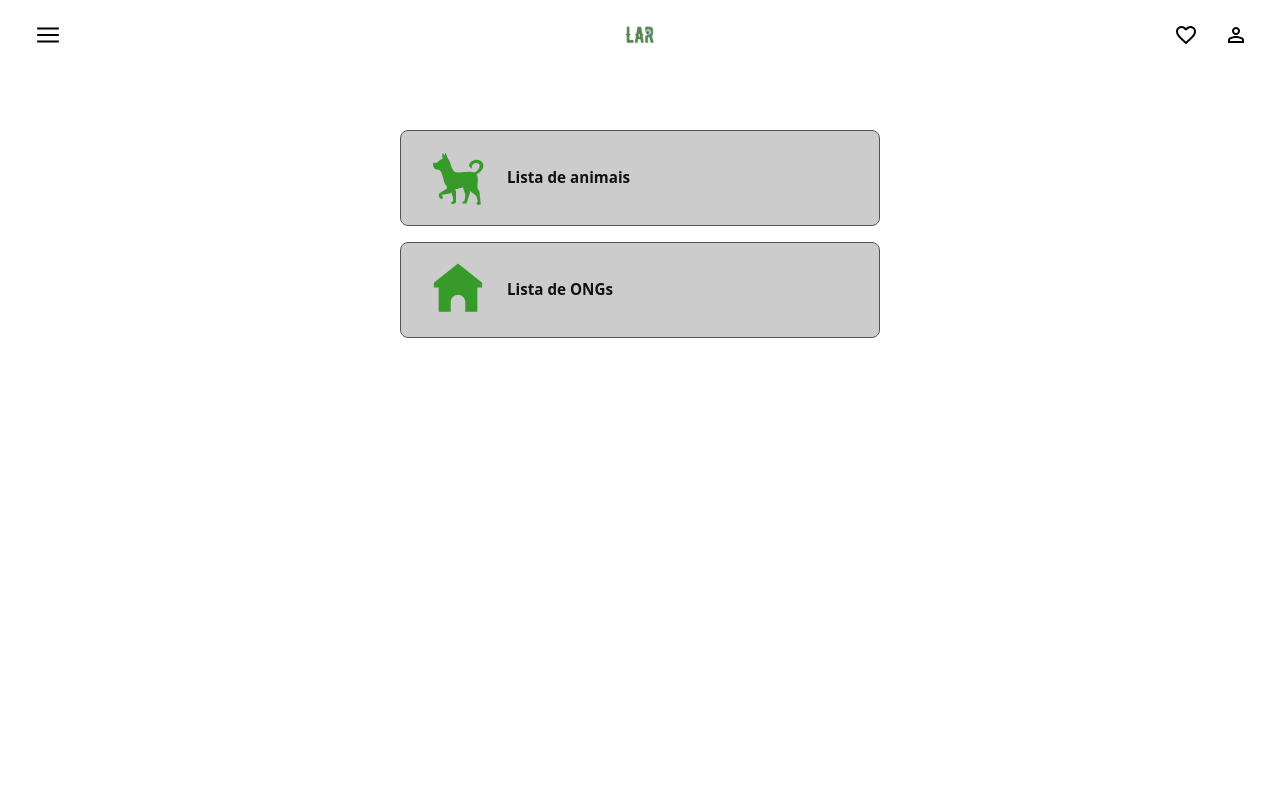
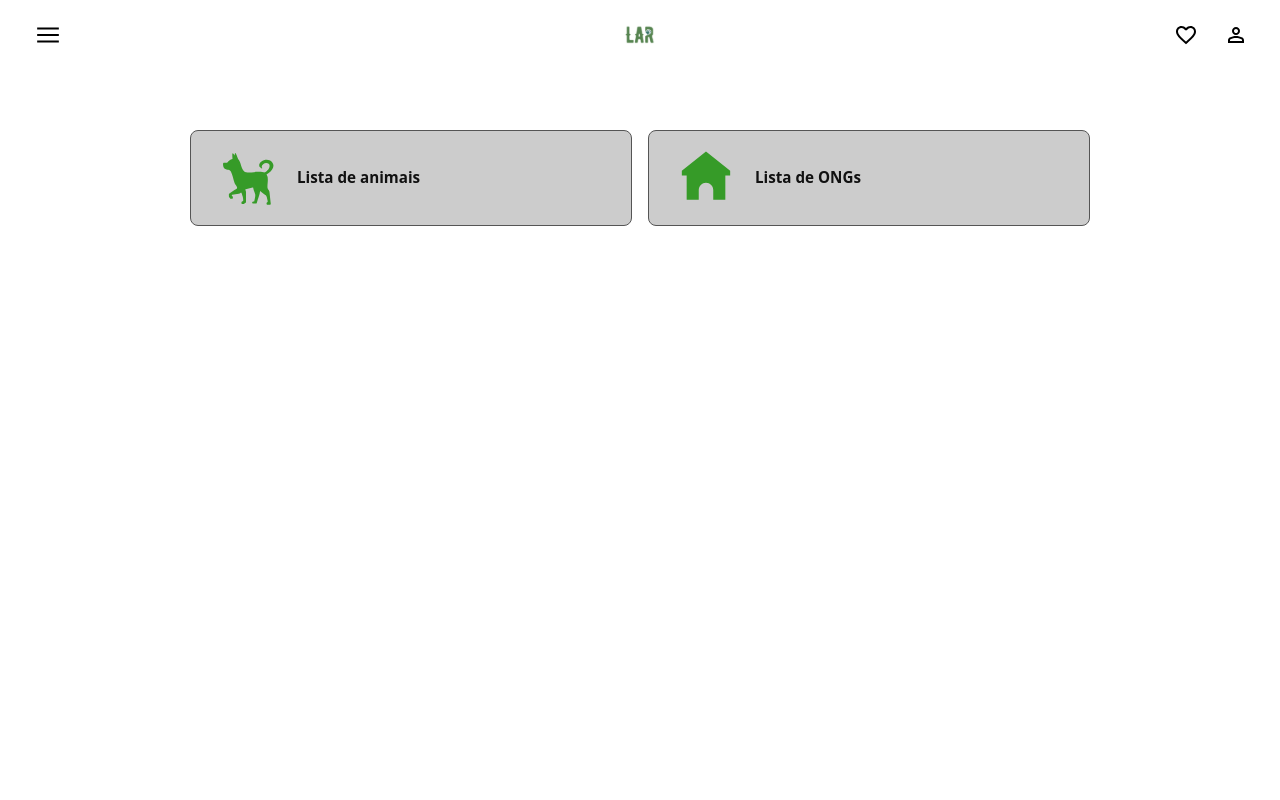
Before and after one commit to Leonardo-do-Playstation/L.A.R_Repository, an Angular app in the folder LAR_Frontend/: page /home in a window 1280 px wide. Shown: the top 800 px of the page. Built offline with nearby package versions, Linux system fonts and the light colour scheme.

Commit message:
fix(home): alinhar botoes de navegacao e resumo a largura dos destaques

```diff
--- a/LAR_Frontend/src/app/pages/home/home.component.css
+++ b/LAR_Frontend/src/app/pages/home/home.component.css
@@ -13,9 +13,8 @@
 
 .home__cards {
   display: grid;
-  grid-template-columns: repeat(2, 145px);
-  justify-content: center;
-  gap: 20px 14px;
+  grid-template-columns: repeat(2, minmax(0, 1fr));
+  gap: 12px;
 }
 
 .home__card {
@@ -23,8 +22,7 @@
   flex-direction: column;
   align-items: center;
   justify-content: center;
-  width: 145px;
-  height: 145px;
+  min-height: 130px;
   padding: 14px;
   box-sizing: border-box;
   border: 1px solid #555555;
@@ -59,8 +57,8 @@
 }
 
 .home__resumo {
-  width: min(100%, 304px);
-  margin: 32px auto 0;
+  width: 100%;
+  margin: 32px 0 0;
 }
 
 .home__resumo-titulo {
@@ -184,22 +182,19 @@
     grid-template-columns: repeat(4, minmax(0, 1fr));
   }
 
-  .home__resumo {
-    width: min(100%, 480px);
+  .home__resumo-cards {
+    grid-template-columns: repeat(4, minmax(0, 1fr));
   }
 
   .home__cards {
-    grid-template-columns: 1fr;
-    justify-items: center;
+    grid-template-columns: repeat(auto-fit, minmax(260px, 1fr));
     gap: 16px;
   }
 
   .home__card {
     flex-direction: row;
     justify-content: flex-start;
-    width: 100%;
-    max-width: 480px;
-    height: auto;
+    min-height: 0;
     padding: 18px 28px;
     gap: 20px;
   }
@@ -221,16 +216,6 @@
     padding: 60px 20px 40px;
   }
 
-  .home__cards {
-    grid-template-columns: repeat(2, 143px);
-    gap: 20px 14px;
-  }
-
-  .home__card {
-    width: 143px;
-    height: 143px;
-  }
-
   .home__icone {
     width: 56px;
     height: 56px;
@@ -240,13 +225,3 @@
     font-size: 0.9rem;
   }
 }
-
-@media (max-width: 350px) {
-  .home__cards {
-    grid-template-columns: repeat(2, minmax(0, 1fr));
-  }
-
-  .home__card {
-    width: 100%;
-  }
-}
```
